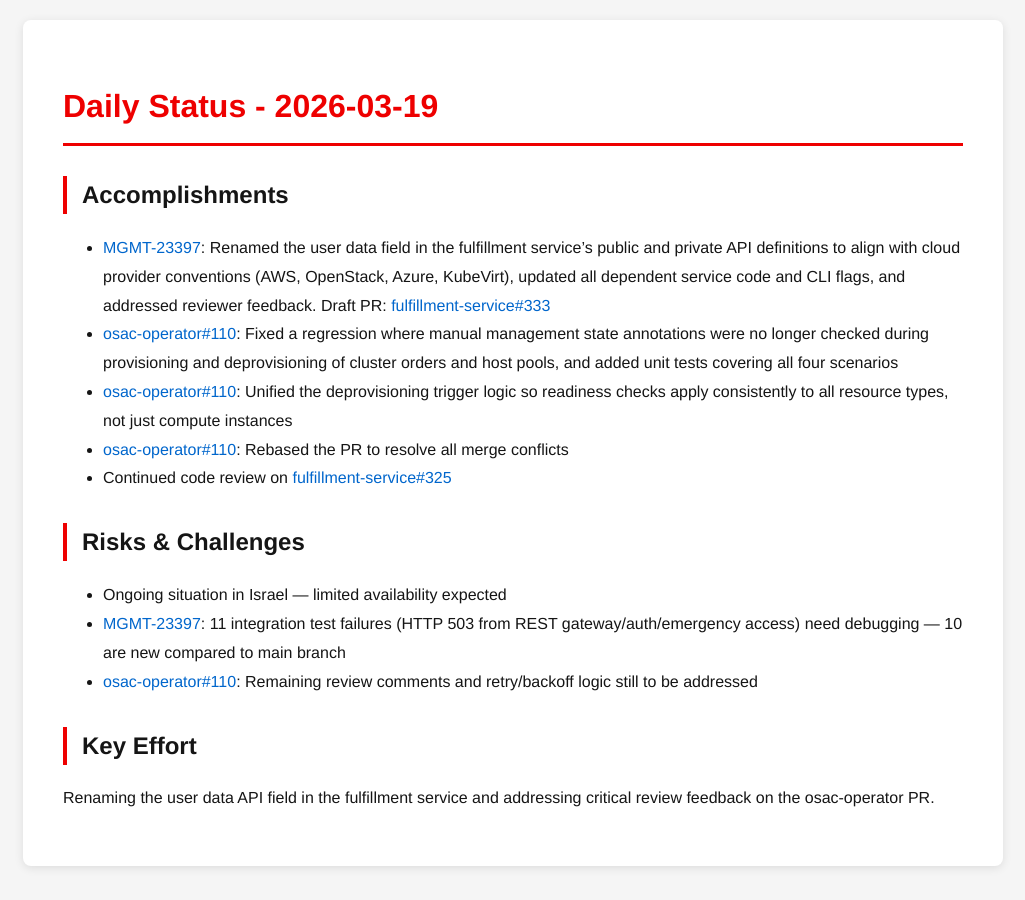
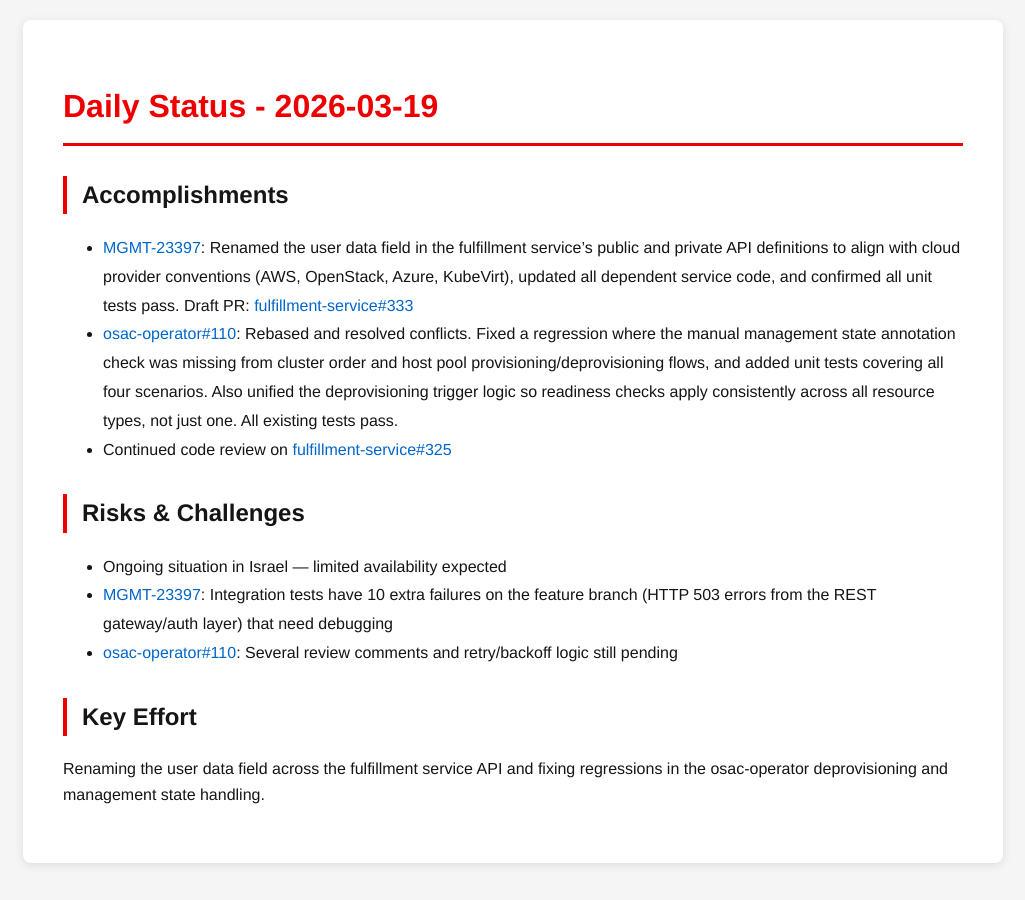
Before and after one commit to tzvatot/daily-status, a Jekyll site: the page built from 2026-03-19.md, in a window 1280 px wide. Shown: the whole page, without its empty margins (127-1152 px from the left). Built offline with Jekyll 4.4.1, drawn with Linux system fonts in a browser that asks for light colours.

Commit message:
Daily status update - 2026-03-19

```diff
--- a/2026-03-19.md
+++ b/2026-03-19.md
@@ -7,16 +7,14 @@
 # Daily Status - 2026-03-19
 
 ## Accomplishments
-- [MGMT-23397](https://issues.redhat.com/browse/MGMT-23397): Renamed the user data field in the fulfillment service's public and private API definitions to align with cloud provider conventions (AWS, OpenStack, Azure, KubeVirt), updated all dependent service code and CLI flags, and addressed reviewer feedback. Draft PR: [fulfillment-service#333](https://github.com/osac-project/fulfillment-service/pull/333)
-- [osac-operator#110](https://github.com/osac-project/osac-operator/pull/110): Fixed a regression where manual management state annotations were no longer checked during provisioning and deprovisioning of cluster orders and host pools, and added unit tests covering all four scenarios
-- [osac-operator#110](https://github.com/osac-project/osac-operator/pull/110): Unified the deprovisioning trigger logic so readiness checks apply consistently to all resource types, not just compute instances
-- [osac-operator#110](https://github.com/osac-project/osac-operator/pull/110): Rebased the PR to resolve all merge conflicts
+- [MGMT-23397](https://issues.redhat.com/browse/MGMT-23397): Renamed the user data field in the fulfillment service's public and private API definitions to align with cloud provider conventions (AWS, OpenStack, Azure, KubeVirt), updated all dependent service code, and confirmed all unit tests pass. Draft PR: [fulfillment-service#333](https://github.com/osac-project/fulfillment-service/pull/333)
+- [osac-operator#110](https://github.com/osac-project/osac-operator/pull/110): Rebased and resolved conflicts. Fixed a regression where the manual management state annotation check was missing from cluster order and host pool provisioning/deprovisioning flows, and added unit tests covering all four scenarios. Also unified the deprovisioning trigger logic so readiness checks apply consistently across all resource types, not just one. All existing tests pass.
 - Continued code review on [fulfillment-service#325](https://github.com/osac-project/fulfillment-service/pull/325)
 
 ## Risks & Challenges
 - Ongoing situation in Israel — limited availability expected
-- [MGMT-23397](https://issues.redhat.com/browse/MGMT-23397): 11 integration test failures (HTTP 503 from REST gateway/auth/emergency access) need debugging — 10 are new compared to main branch
-- [osac-operator#110](https://github.com/osac-project/osac-operator/pull/110): Remaining review comments and retry/backoff logic still to be addressed
+- [MGMT-23397](https://issues.redhat.com/browse/MGMT-23397): Integration tests have 10 extra failures on the feature branch (HTTP 503 errors from the REST gateway/auth layer) that need debugging
+- [osac-operator#110](https://github.com/osac-project/osac-operator/pull/110): Several review comments and retry/backoff logic still pending
 
 ## Key Effort
-Renaming the user data API field in the fulfillment service and addressing critical review feedback on the osac-operator PR.
+Renaming the user data field across the fulfillment service API and fixing regressions in the osac-operator deprovisioning and management state handling.
```
